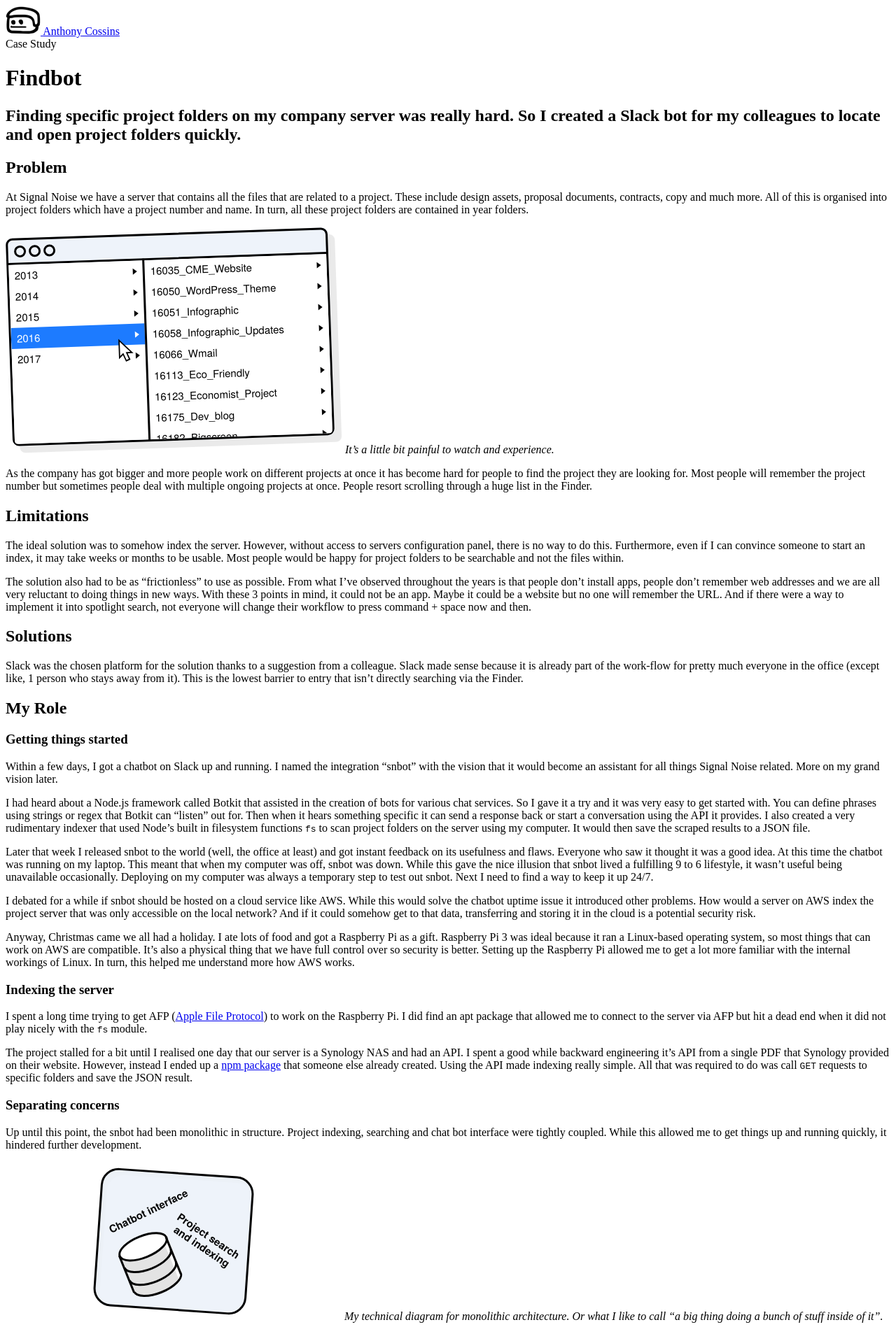
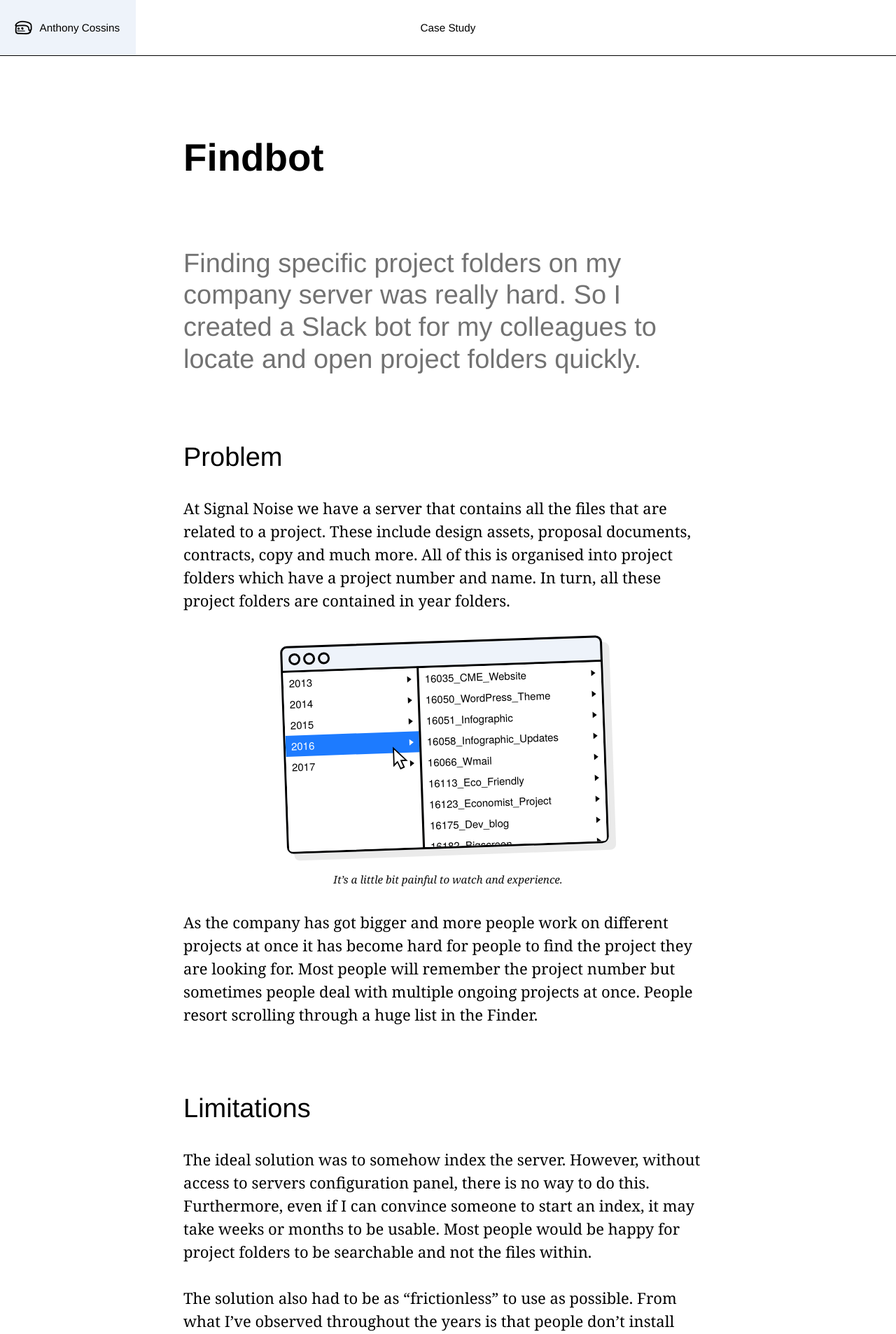
Before and after one commit to anthonyec/website, a Jekyll site: the page built from _cases/findbot.md, in a window 1280 px wide. Shown: the top 1907 px of the page at 70% size. Built offline with Jekyll 4.4.1, drawn with Linux system fonts in a browser that asks for light colours.

Commit message:
Path fix

```diff
--- a/_layouts/article.html
+++ b/_layouts/article.html
@@ -1,7 +1,7 @@
 ---
 layout: default
 ---
-<link rel="stylesheet" href="assets/css/article.css">
+<link rel="stylesheet" href="/assets/css/article.css">
 
 {% include navbar.html %}
 
--- a/_layouts/default.html
+++ b/_layouts/default.html
@@ -7,8 +7,8 @@
     <meta name="viewport" content="width=device-width, initial-scale=1">
     <meta name="description" content="{{ site.description | strip_html | strip_newlines | truncate: 160 }}">
 
-    <link rel="stylesheet" href="assets/css/global.css">
-    <link rel="stylesheet" href="assets/css/default.css">
+    <link rel="stylesheet" href="/assets/css/global.css">
+    <link rel="stylesheet" href="/assets/css/default.css">
   </head>
   <body>
     {{ content }}
```
